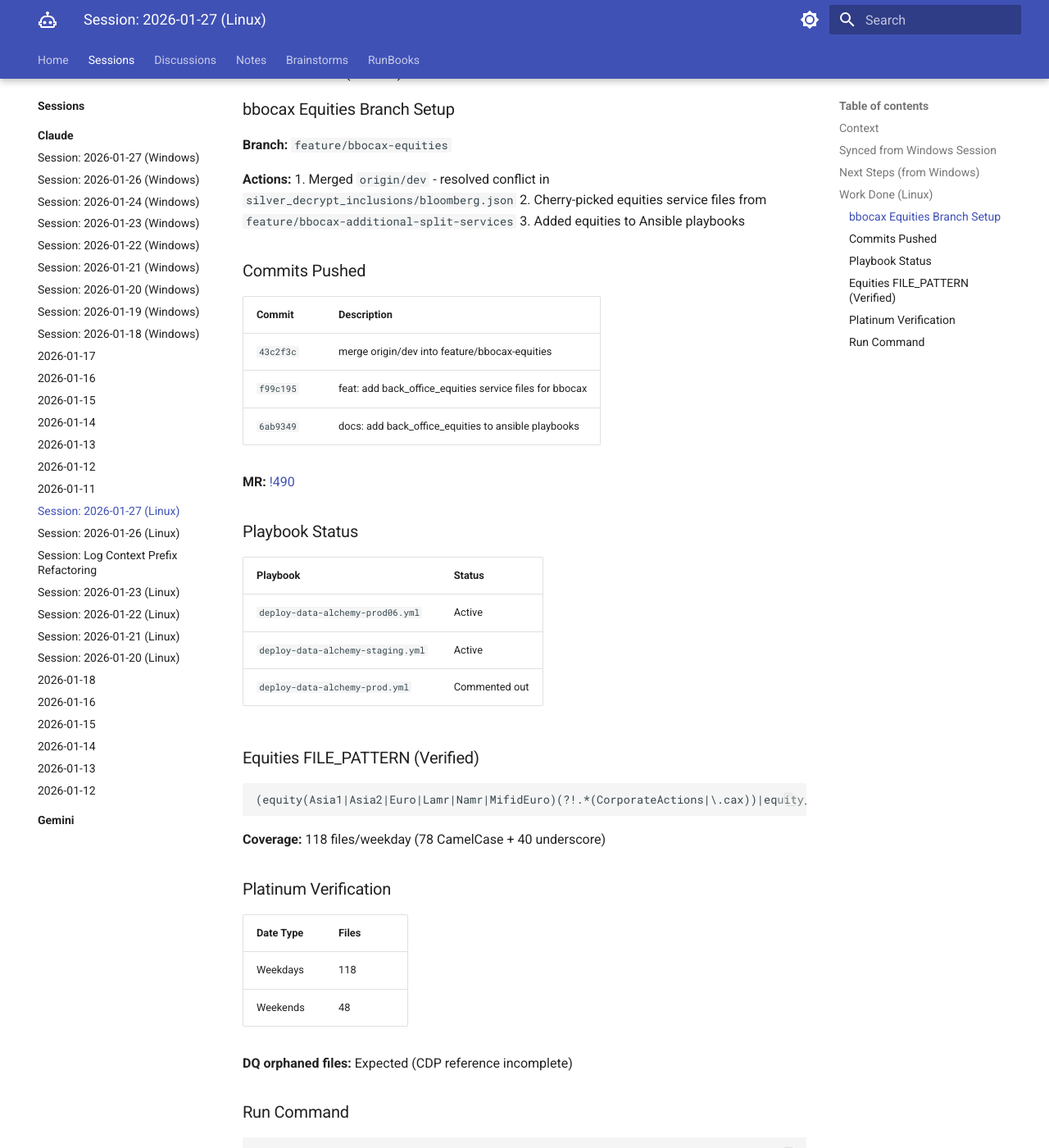
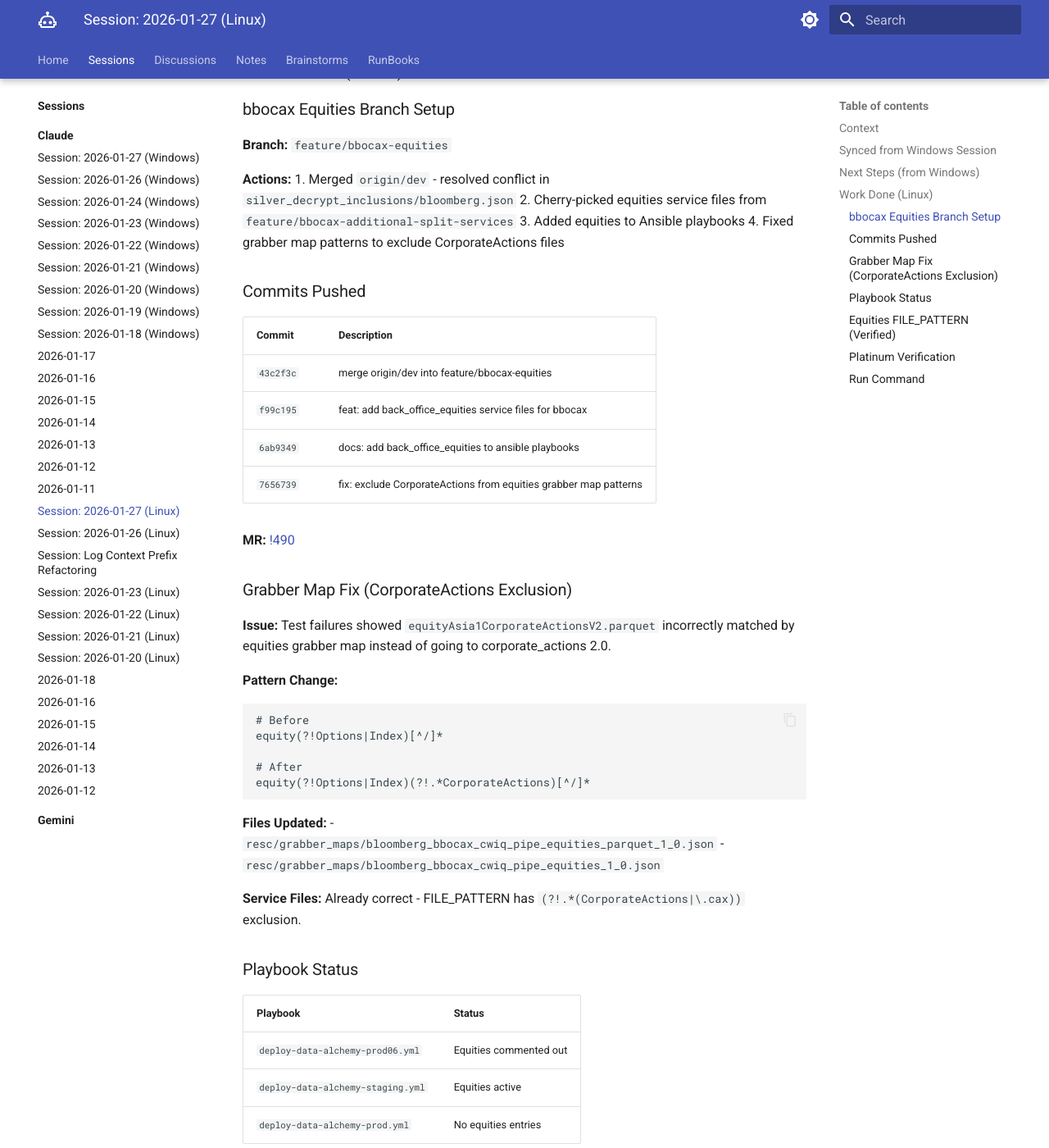
Before and after one commit to ThanuMahee12/AgentContext, an MkDocs documentation site: the page built from docs/sessions/claude/l-2026-01-27.md, in a window 1280 px wide and 1400 px high, scrolled down 815 px. Shown: the whole window at 82% size. Built offline with MkDocs 1.6.1 and Material for MkDocs 9.7.7, drawn with Linux system fonts in a browser that asks for light colours.

Commit message:
docs: update linux session with grabber map fix details

````diff
--- a/docs/sessions/claude/l-2026-01-27.md
+++ b/docs/sessions/claude/l-2026-01-27.md
@@ -34,6 +34,7 @@ See `w-2026-01-27.md` for full context including:
 1. Merged `origin/dev` - resolved conflict in `silver_decrypt_inclusions/bloomberg.json`
 2. Cherry-picked equities service files from `feature/bbocax-additional-split-services`
 3. Added equities to Ansible playbooks
+4. Fixed grabber map patterns to exclude CorporateActions files
 
 ### Commits Pushed
 
@@ -42,16 +43,36 @@ See `w-2026-01-27.md` for full context including:
 | `43c2f3c` | merge origin/dev into feature/bbocax-equities |
 | `f99c195` | feat: add back_office_equities service files for bbocax |
 | `6ab9349` | docs: add back_office_equities to ansible playbooks |
+| `7656739` | fix: exclude CorporateActions from equities grabber map patterns |
 
 **MR:** [!490](https://git.codewilling.com/data/cwiq-pipe/data-alchemy/-/merge_requests/490)
+
+### Grabber Map Fix (CorporateActions Exclusion)
+
+**Issue:** Test failures showed `equityAsia1CorporateActionsV2.parquet` incorrectly matched by equities grabber map instead of going to corporate_actions 2.0.
+
+**Pattern Change:**
+```
+# Before
+equity(?!Options|Index)[^/]*
+
+# After
+equity(?!Options|Index)(?!.*CorporateActions)[^/]*
+```
+
+**Files Updated:**
+- `resc/grabber_maps/bloomberg_bbocax_cwiq_pipe_equities_parquet_1_0.json`
+- `resc/grabber_maps/bloomberg_bbocax_cwiq_pipe_equities_1_0.json`
+
+**Service Files:** Already correct - FILE_PATTERN has `(?!.*(CorporateActions|\.cax))` exclusion.
 
 ### Playbook Status
 
 | Playbook | Status |
 |----------|--------|
-| `deploy-data-alchemy-prod06.yml` | Active |
-| `deploy-data-alchemy-staging.yml` | Active |
-| `deploy-data-alchemy-prod.yml` | Commented out |
+| `deploy-data-alchemy-prod06.yml` | Equities commented out |
+| `deploy-data-alchemy-staging.yml` | Equities active |
+| `deploy-data-alchemy-prod.yml` | No equities entries |
 
 ### Equities FILE_PATTERN (Verified)
 
````
